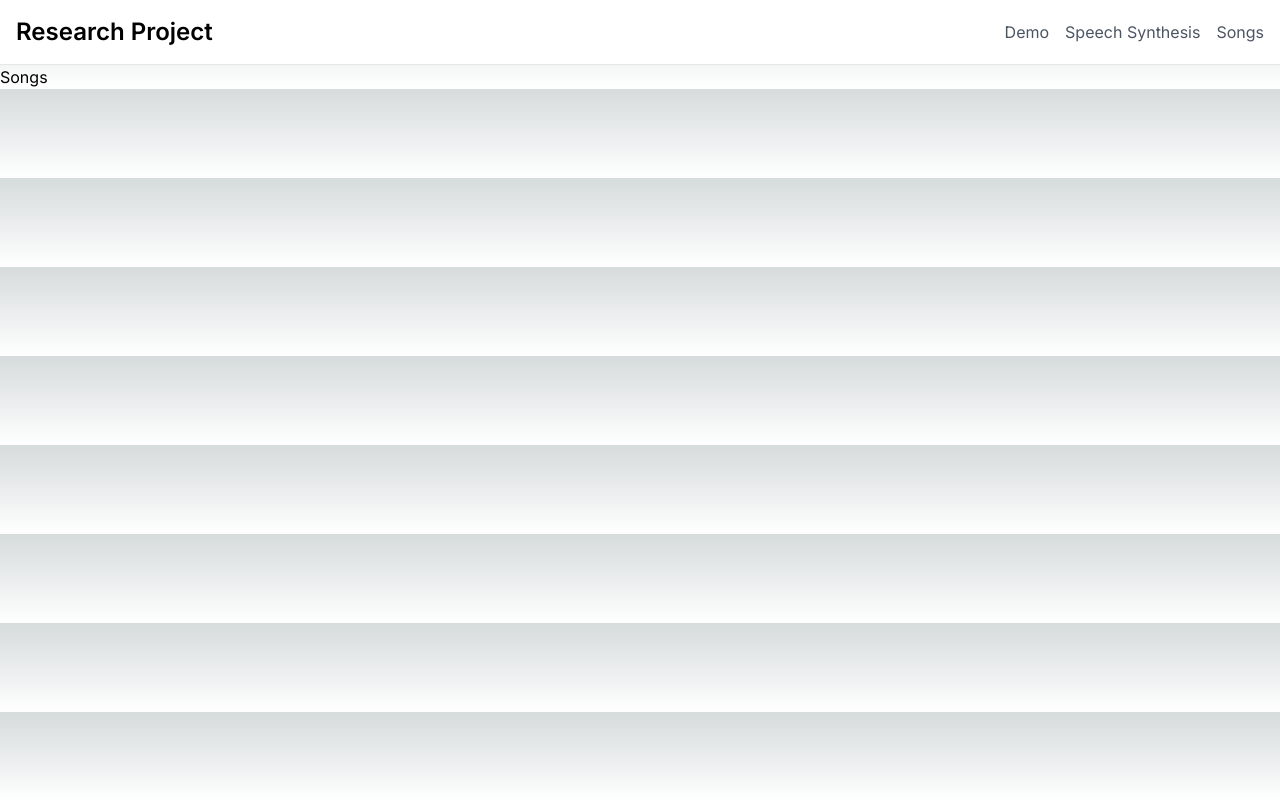
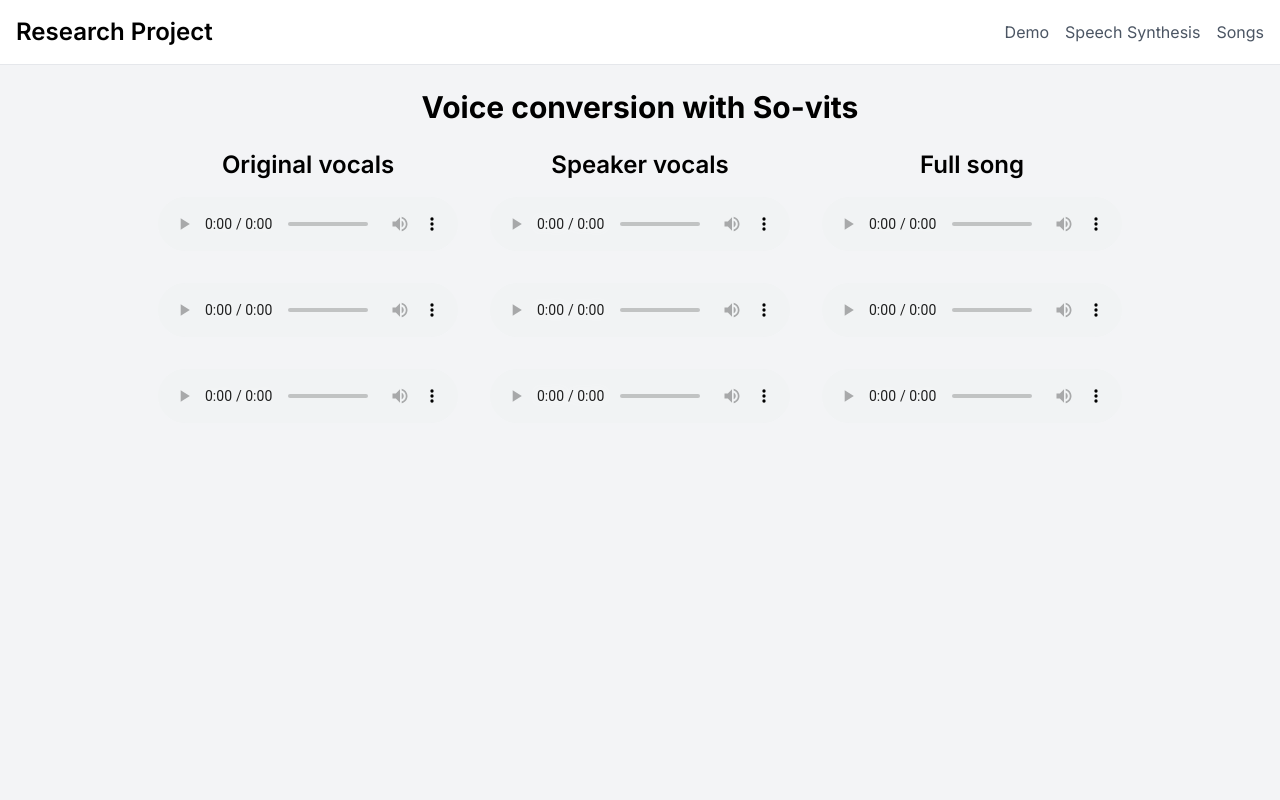
Before and after one commit to DemeulemeesterTibe/rp-tibedm, a Next.js app in the folder app/web/: page /songs in a window 1280 px wide. Built offline with nearby package versions, Linux system fonts and the light colour scheme.

Commit message:
Add song page component and update metadata

```diff
--- a/app/web/src/app/layout.tsx
+++ b/app/web/src/app/layout.tsx
@@ -5,8 +5,8 @@ import './globals.css'
 const inter = Inter({ subsets: ['latin'] })
 
 export const metadata: Metadata = {
-  title: 'Create Next App',
-  description: 'Generated by create next app',
+  title: 'Speech Synthesis Demo',
+  description: 'A demo of speech synthesis',
 }
 
 export default function RootLayout({
--- a/app/web/src/app/songs/page.tsx
+++ b/app/web/src/app/songs/page.tsx
@@ -1,10 +1,7 @@
 "use client";
-import { Navbar } from "@/components/component/navbar"
+import { SongPage } from "@/components/component/song-page";
 export default function Songs() {
     return (
-        <div>
-            <Navbar />
-            <h1>Songs</h1>
-        </div>
+        <SongPage />
     )
   }
--- /dev/null
+++ b/app/web/src/components/component/song-page.tsx
@@ -0,0 +1,77 @@
+/**
+ * This code was generated by v0 by Vercel.
+ * @see https://v0.dev/t/MusP0si85hv
+ */
+import { Navbar } from "./navbar"
+
+export function SongPage() {
+  return (
+    <div key="1" className="flex flex-col h-screen bg-gray-100 dark:bg-gray-900">
+      <Navbar />
+      <div className="flex h-full">
+        <main className="flex-1 p-6 overflow-y-auto flex flex-col items-center">
+          <h1 className="text-3xl font-bold mb-6 text-center">Voice conversion with So-vits</h1>
+          <div className="grid grid-cols-3 gap-8">
+            <div className="flex flex-col space-y-4 items-center">
+              <h2 className="text-2xl font-semibold">Original vocals</h2>
+              <audio controls>
+                <source src="/audio/PretVocals.wav" type="audio/wav" />
+                Your browser does not support the audio element.
+              </audio>
+            </div>
+            <div className="flex flex-col space-y-4 items-center">
+              <h2 className="text-2xl font-semibold">Speaker vocals</h2>
+              <audio controls>
+                <source src="/audio/nathanPret.wav" type="audio/wav" />
+                Your browser does not support the audio element.
+              </audio>
+            </div>
+            <div className="flex flex-col space-y-4 items-center">
+              <h2 className="text-2xl font-semibold">Full song</h2>
+              <audio controls>
+                <source src="/audio/nathanPret&RoapnFull.wav" type="audio/wav" />
+                Your browser does not support the audio element.
+              </audio>
+            </div>
+            <div className="flex flex-col space-y-4 items-center">
+              <audio controls>
+                <source src="/audio/vocalsMambo.wav" type="audio/wav" />
+                Your browser does not support the audio element.
+              </audio>
+            </div>
+            <div className="flex flex-col space-y-4 items-center">
+              <audio controls>
+                <source src="/audio/nathanMambo.wav" type="audio/wav" />
+                Your browser does not support the audio element.
+              </audio>
+            </div>
+            <div className="flex flex-col space-y-4 items-center">
+              <audio controls>
+                <source src="/audio/nathanMambo5Full.wav" type="audio/wav" />
+                Your browser does not support the audio element.
+              </audio>
+            </div>
+            <div className="flex flex-col space-y-4 items-center">
+              <audio controls>
+                <source src="/audio/pianomanvocals.wav" type="audio/wav" />
+                Your browser does not support the audio element.
+              </audio>
+            </div>
+            <div className="flex flex-col space-y-4 items-center">
+              <audio controls>
+                <source src="/audio/nathanPianoman.wav" type="audio/wav" />
+                Your browser does not support the audio element.
+              </audio>
+            </div>
+            <div className="flex flex-col space-y-4 items-center">
+              <audio controls>
+                <source src="/audio/nathanPianomanFull.wav" type="audio/wav" />
+                Your browser does not support the audio element.
+              </audio>
+            </div>
+          </div>
+        </main>
+      </div>
+    </div>
+  )
+}
```
Also changed, not shown: 2 other files (tests, documents, lock files or other folders).
